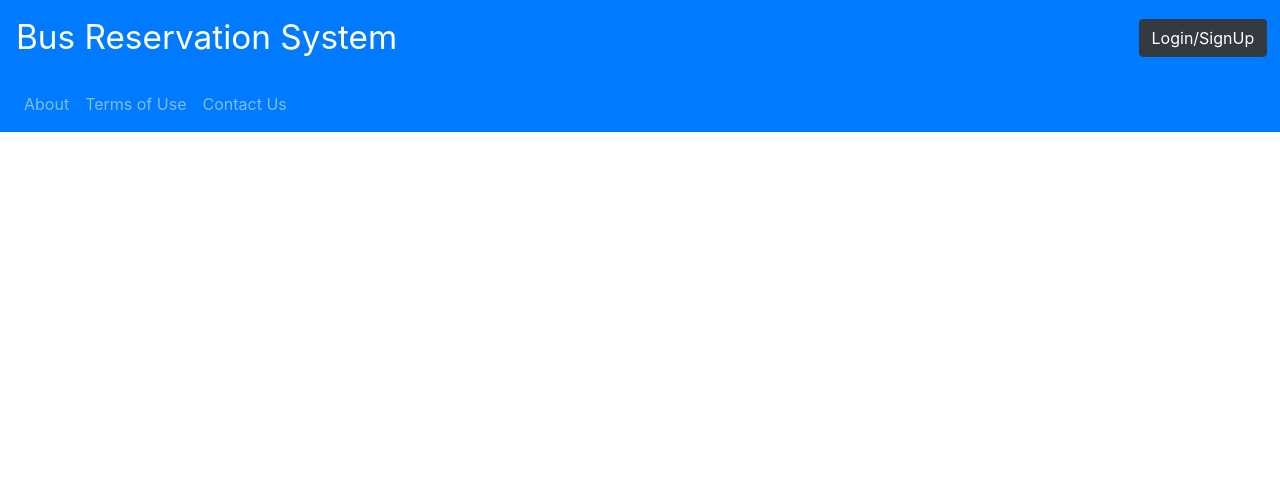
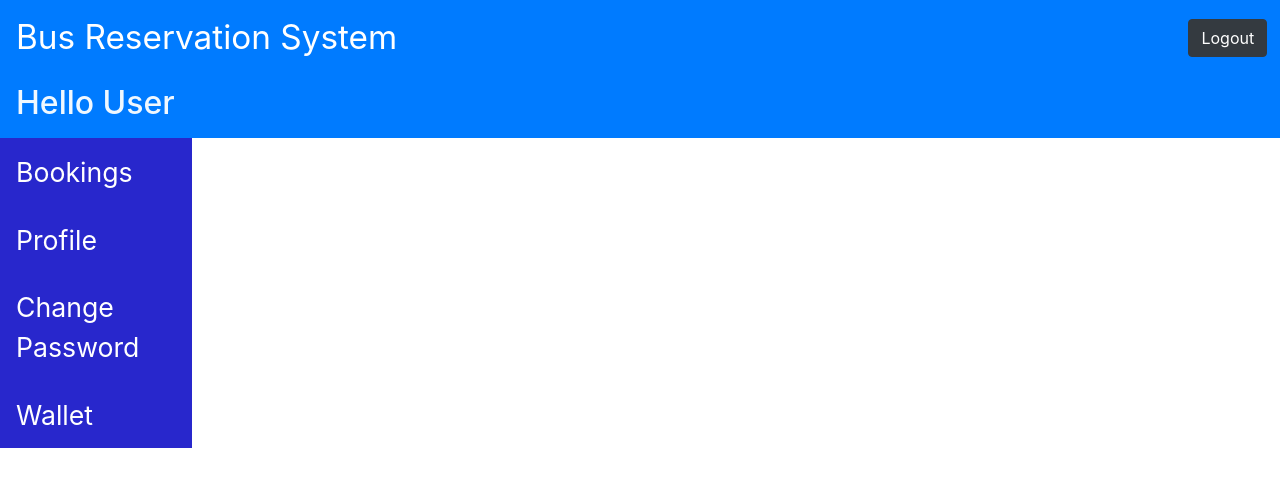
Before and after one commit to NakulSambareLTI/BusReservationProjectFrontend, an Angular app: page /dashboard in a window 1280 px wide. Shown: the top 486 px of the page. Built offline with nearby package versions, Linux system fonts and the light colour scheme.

Commit message:
Basic  Dashboard

```diff
--- a/src/app/my-dashboard/my-dashboard.component.css
+++ b/src/app/my-dashboard/my-dashboard.component.css
@@ -4,3 +4,51 @@ button.loginStyle
   position: absolute; right: 0;
   margin-right: 1%;
 }
+
+.usernameStyle{
+   color: aliceblue;
+}
+
+.verticalNavStyle
+{
+ padding-bottom: 3%;
+ padding-top: 3%;
+ font-size: 20pt;
+ color: white;
+/* width: 15%;*/
+
+}
+
+.verticalStyle
+{
+  width: 15%;
+  height: 100%;
+  background-color: #2827CC;
+
+}
+.vertical-menu {
+  width: 200px;
+}
+
+.vertical-menu a {
+  background-color: #eee;
+  color: black;
+  display: block;
+  padding: 12px;
+  text-decoration: none;
+  padding-top: 3%;
+  padding-bottom: 3%;
+}
+
+.vertical-menu a:hover {
+  background-color: #ccc;
+}
+
+.vertical-menu a.active {
+  background-color:#f1f1f5;
+  color: white;
+}
+
+a:hover {
+  background-color:#120E43;
+}
--- a/src/app/my-dashboard/my-dashboard.component.html
+++ b/src/app/my-dashboard/my-dashboard.component.html
@@ -1,10 +1,10 @@
 <nav class="navbar  navbar-dark bg-primary">
   <form class="form-inline">
     <a class="navbar-brand" href="#" style="font-size: 25pt;">Bus Reservation System</a>
-    <button type="button" class="btn btn-dark loginStyle " style=" float: right;" >Login/SignUp</button>
+    <button type="button" class="btn btn-dark loginStyle " style=" float: right;" >Logout</button>
   </form>
 </nav>
-<nav class="navbar navbar-expand-lg navbar navbar-dark bg-primary">
+<!--<nav class="navbar navbar-expand-lg navbar navbar-dark bg-primary">
 
   <div class="collapse navbar-collapse" id="navbarNav">
     <ul class="navbar-nav">
@@ -20,4 +20,45 @@
 
     </ul>
   </div>
+</nav> -->
+
+<nav class="navbar navbar-expand-lg navbar navbar-dark bg-primary">
+
+  <div class="collapse navbar-collapse" id="navbarNav">
+    <ul class="navbar-nav">
+      <li class="nav-item">
+
+
+  <h2 class="usernameStyle">Hello {{username}}</h2>
+      </li>
+
+
+    </ul>
+  </div>
 </nav>
+<div class="">
+  <ul class="nav  flex-column  verticalStyle">
+    <li class="nav-item verticalNavStyle">
+      <a class="nav-link active" href="#" style="color: white;">Bookings</a>
+    </li>
+    <li class="nav-item verticalNavStyle">
+      <a class="nav-link" href="#" style="color: white;">Profile</a>
+    </li>
+    <li class="nav-item verticalNavStyle">
+      <a class="nav-link" href="#" style="color: white;">Change Password</a>
+    </li>
+    <li class="nav-item verticalNavStyle">
+      <a class="nav-link " href="#" style="color: white;">Wallet</a>
+    </li>
+  </ul>
+</div>
+
+<!--
+<div class="vertical-menu">
+  <a href="#" class="active">My Dashboard</a>
+  <a href="#">Bookings</a>
+  <a href="#">Profile</a>
+  <a href="#">Change Password</a>
+  <a href="#">Wallet</a>
+</div>
+-->
--- a/src/app/my-dashboard/my-dashboard.component.ts
+++ b/src/app/my-dashboard/my-dashboard.component.ts
@@ -7,9 +7,12 @@ import { Component, OnInit } from '@angular/core';
 })
 export class MyDashboardComponent implements OnInit {
 
+  username : string ="User";
   constructor() { }
 
   ngOnInit(): void {
+
+
   }
 
 }
```
